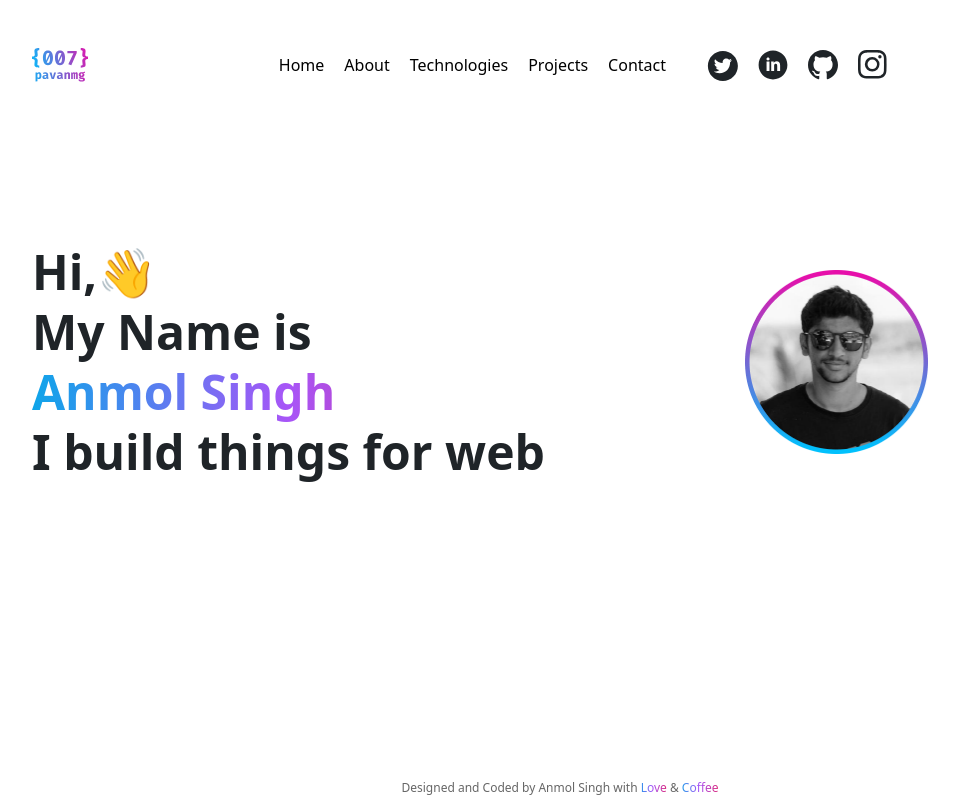
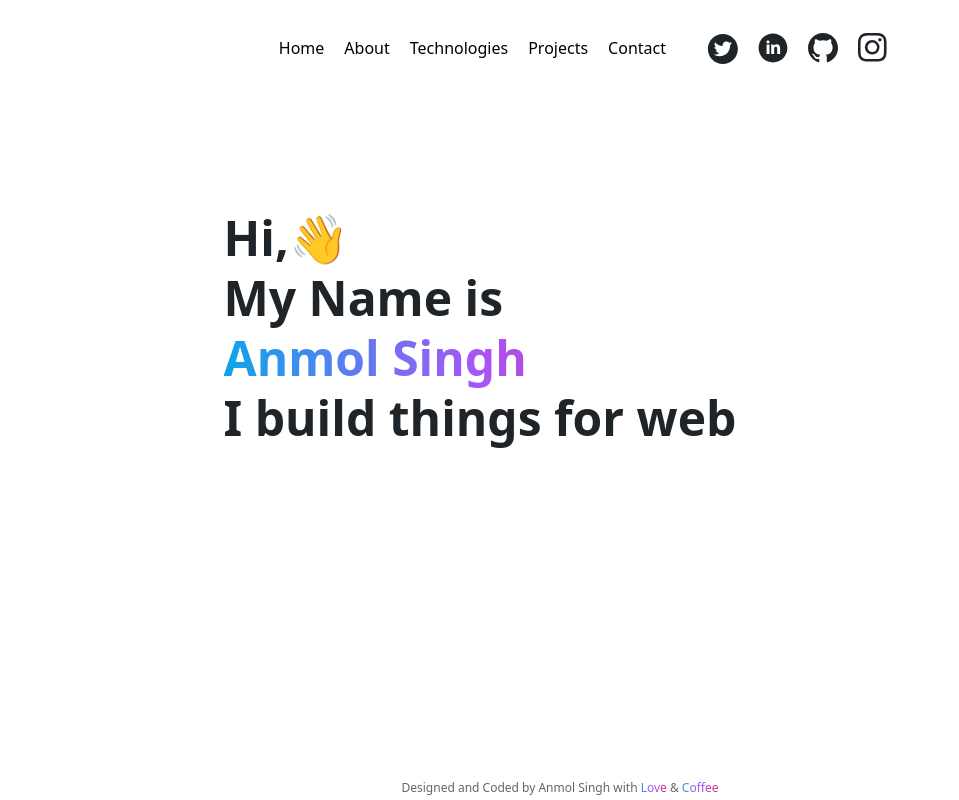
Before and after one commit to anmolsinghdev/my-portfolio, a React (Create React App) app: page / in a window 1280 px wide. Shown: the whole page, without its empty margins (160-1119 px from the left). Built offline with nearby package versions, Linux system fonts and the light colour scheme.

Commit message:
creating TODO for work

```diff
--- a/src/Components/Header.js
+++ b/src/Components/Header.js
@@ -13,7 +13,8 @@ function Header() {
     <header className="container mx-auto md:flex justify-between py-2 max-width">
       <div className="flex justify-between items-center py-2 md:py-10">
         <NavLink to="/">
-          <img className="w-14" src={logos.logogradient} alt="logo" />
+          {/* TODO create header logo */}
+          {/* <img className="w-14" src={logos.logogradient} alt="logo" /> */}
         </NavLink>
         <div onClick={toggleClass} className="cursor-pointer">
           <svg
--- a/src/Details.js
+++ b/src/Details.js
@@ -175,6 +175,6 @@ export const projectDetails = [
 
 // Enter your Contact Details here
 export const contactDetails = {
-  email: 'hi@example.com',
+  email: 'ohboy.web@gmail.com',
   phone: '+91 8929271223',
 };
--- a/src/Pages/Home.js
+++ b/src/Pages/Home.js
@@ -57,7 +57,7 @@ function Home() {
   }, []);
 
   return (
-    <main className="container mx-auto max-width section md:flex justify-between items-center">
+    <main className="container mx-auto max-width section md:flex justify-center items-center">
       <div>
         <h1
           ref={h11}
@@ -79,12 +79,13 @@ function Home() {
         </h2>
       </div>
       <div className="mt-5 md:mt-0">
-        <img
+        {/* TODO attach own image */}
+        {/* <img
           ref={myimageref}
           className="w-1/2 md:ml-auto"
           src={img}
           alt="Pavan MG"
-        />
+        /> */}
       </div>
     </main>
   );
--- a/src/index.css
+++ b/src/index.css
@@ -1,4 +1,4 @@
-@import url("https://fonts.googleapis.com/css2?family=Poppins:wght@300;500;600;700&display=swap");
+@import url('https://fonts.googleapis.com/css2?family=Poppins:wght@300;500;600;700&display=swap');
 @tailwind base;
 @tailwind components;
 @tailwind utilities;
```
